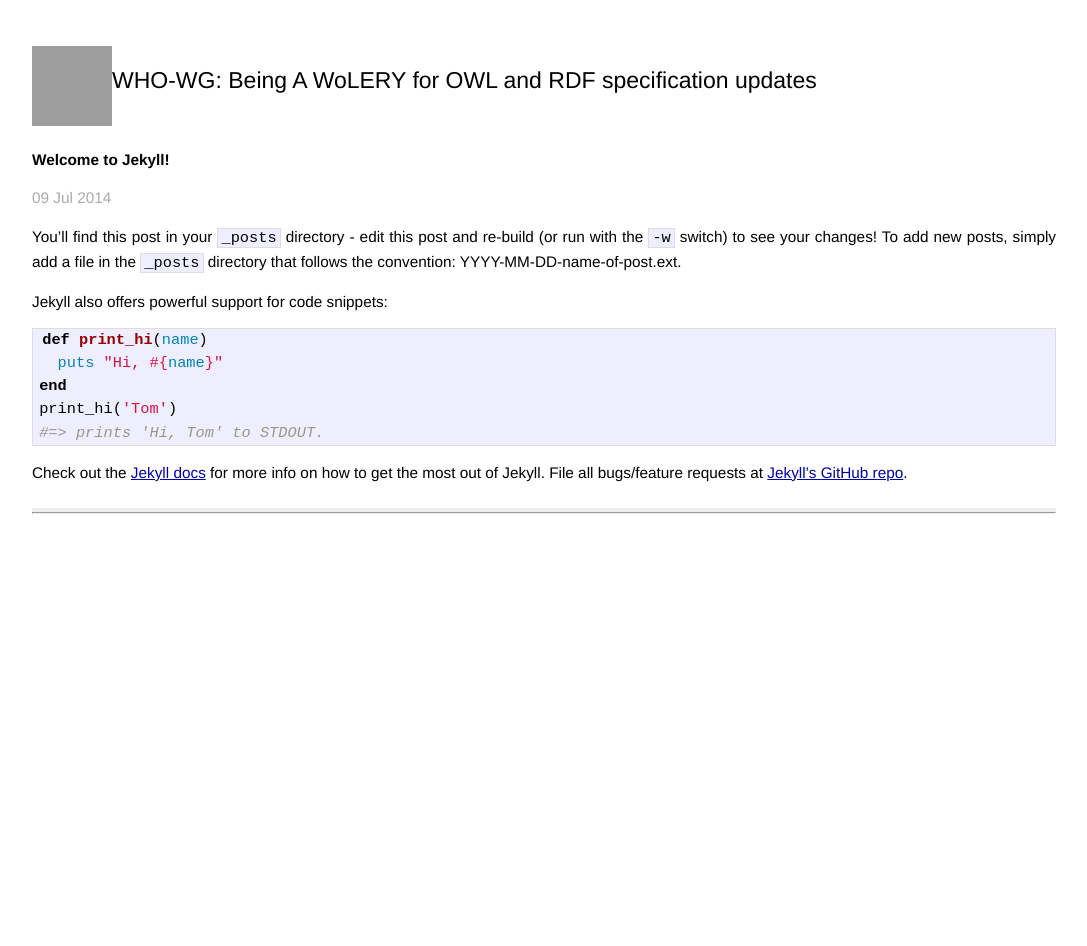
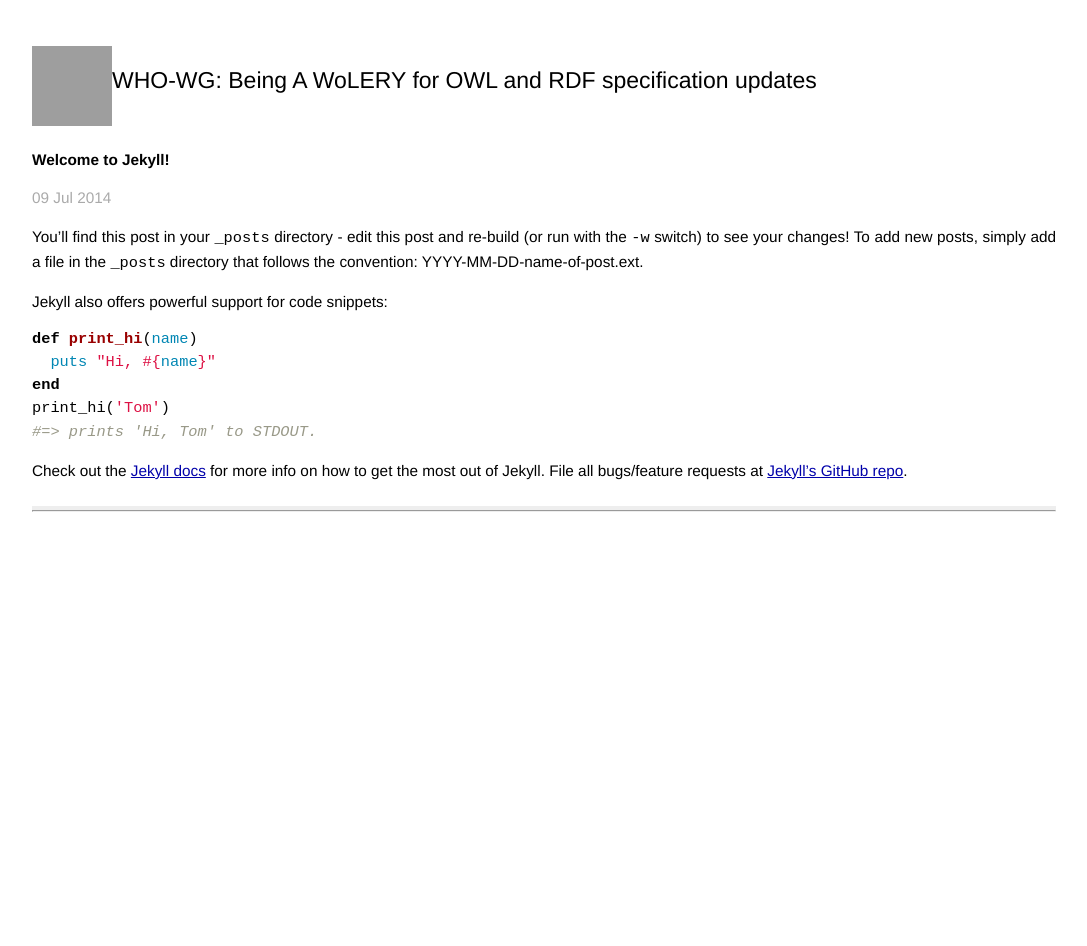
Before and after one commit to WHO-WG/WHO-WG.github.io, a Jekyll site: the page built from _posts/2014-07-09-welcome-to-jekyll.markdown, in a window 1280 px wide. Shown: the whole page, without its empty margins (96-1183 px from the left). Built offline with Jekyll 4.4.1, drawn with Linux system fonts in a browser that asks for light colours; Markdown is read by kramdown in place of the engine named in the settings; grey boxes are pictures that could not be loaded.

Commit message:
header change

```diff
--- a/css/main.css
+++ b/css/main.css
@@ -22,7 +22,9 @@
 h1, h2, h3, h4, h5, h6 {
   font-size: 100%; }
 
-h1 { margin-bottom: 1em; }
+h1 {
+    margin-bottom: 1em;
+    font-size: 130%; }
 p { margin: 1em 0; }
 a         { color: #00a; }
 a:hover   { color: #000; }
@@ -127,41 +129,3 @@
 .footer .rss img {
   border: 0;
 }
-
-/*****************************************************************************/
-/*
-/* Posts
-/*
-/*****************************************************************************/
-
-/* standard */
-.post pre {
-  border: 1px solid #ddd;
-  background-color: #eef;
-  padding: 0 .4em;
-}
-
-.post ul, .post ol {
-  margin-left: 1.35em;
-}
-
-.post code {
-  border: 1px solid #ddd;
-  background-color: #eef;
-  padding: 0 .2em;
-}
-
-.post pre code {
-  border: none;
-}
-
-/* terminal */
-.post pre.terminal {
-  border: 1px solid #000;
-  background-color: #333;
-  color: #FFF;
-}
-
-.post pre.terminal code {
-  background-color: #333;
-}
```
Also changed, not shown: index.html (+5 -3 lines).
